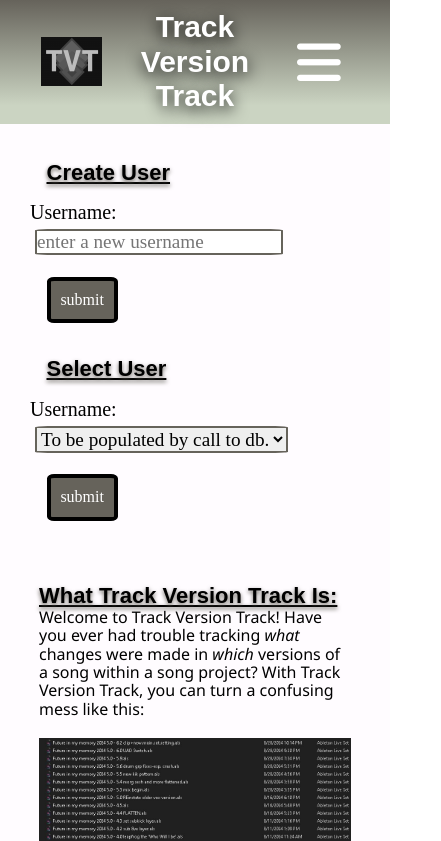
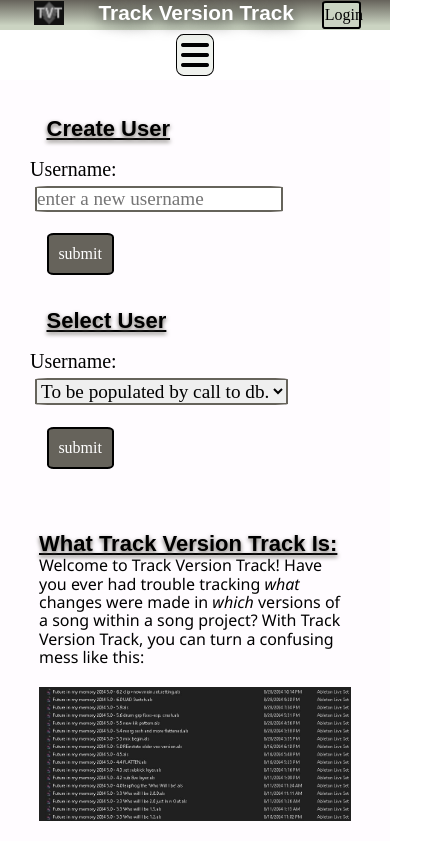
Before and after one commit to JohnPuskas/Capstone, a website: page index.html in a window 390 px wide. Shown: the top 841 px of the page, 441 px wide, since content can reach past the window. Drawn offline with nearby package versions, Linux system fonts and the light colour scheme; a web font is replaced by a local one.

Commit message:
Added collapsible hamburger and refactored style.css

```diff
--- a/index.html
+++ b/index.html
@@ -13,15 +13,18 @@
 </head>
 <body>
   <div id="root">
+    <div id="sticky">
       <header>
         <a class="header-bar-item" href="index.html">
           <img id="logo" src="/docs/TVT_logo_clip.PNG" alt="Track Version Track logo" />
         </a>
 
         <h1 class="header-bar-item" id="page-title">Track Version Track</h1>
+        <button class="header-bar-item submit-btn" id="user-login-btn">Login</button>
+      </header>
+    </div>
 
-        <div id="hamburger-nav-container" class="header-bar-item">
-        <nav>
+    <nav id="hamburger-nav-container" class="header-bar-item">
       <i class="fas fa-bars"></i>
       <ul class="hidden--mobile nav-links">
         <li><a href="index.html">Home</a></li>
@@ -30,8 +33,6 @@
         <li><a href="contact.html">Contact</a></li>
       </ul>
     </nav>
-      </div>
-      </header>
 
     <main>
       <section id="user-login-section">
--- a/index.js
+++ b/index.js
@@ -1,3 +1,7 @@
+document.querySelector(".fa-bars").addEventListener("click", () => {
+  document.querySelector("nav > ul").classList.toggle("hidden--mobile");
+});
+
 const contactForm = document.querySelector("#contact-form");
 
 contactForm.addEventListener("submit", event => {
--- a/style.css
+++ b/style.css
@@ -1,70 +1,156 @@
 * {
-  /* border: 2px solid red; */
   padding: 0%;
   margin: 0%;
 }
 
+/* ////////////////////////////////////////////// */
+/* Header and its content styling */
 header {
   background-image: linear-gradient( #66635B, #CBD4C2 85%);
   position: sticky;
   top: 0;
+  padding: 0%;
+  margin: 0%;
+  display: grid;
+  grid-template-columns:25% 50% 25%;
 }
 
-header, footer {
+/* The header is wrapped in the #sticky div
+  This is to allow the option to later include nav/hamburger as sticky
+*/
+#sticky {
+  position: sticky;
+  top: 0;
+}
+
+.header-bar-item {
+  text-align: center;
+  padding: 0%;
+  margin: 0%;
+}
+
+#logo {
+  max-height: 30px;
+  max-width: 30px;
+  margin: 0%;
+  padding: 1%;
+}
+
+/* The h1 in the header */
+#page-title {
+  font-family: "Barlow", sans-serif;
+  font-weight: 700;
+  font-size: 1.5rem;
+  padding: 1px;
+  margin: 0px;
+  color: #fff;
+  text-shadow: 0px 4px 16px #000000;
+  text-align: center;
+  text-wrap: nowrap;
+}
+
+/* user login button in header, also inherits styling from submit-btn class */
+#user-login-btn {
+  padding: 1%;
+  margin: 1% 30%;
+  background-color:#CBD4C2;
+  color: #000000;
+}
+
+/* ////////////////////////////////////////////// */
+/* Styling for the Nav */
+#hamburger-nav-container {
+  padding: 0%;
+  margin: 0%;
+  top: 0%;
+}
+
+ nav {
+  padding: 0%;
+  margin: 0%;
+}
+
+nav > .fa-bars {
+  font-size: 2rem;
   display: flex;
-  justify-content: space-evenly;
+  flex-direction: column;
+  align-items: center;
+  padding: 1%;
+  margin: 1%;
+  border: 1px solid black;
+  border-radius: 20%;
+  background-color: rgba(203, 212, 194, 0.3);
+}
+
+nav > ul {
+  list-style-type: none;
+
+}
+
+.nav-links > li:hover {
+  transform: scale(1.1);
+}
+
+li > a {
+  color: black;
+}
+
+/* ////////////////////////////////////////////// */
+footer {
+  display: flex;
+  flex-direction: row;
+  justify-content: space-around;
   margin: 0px;
   padding: 10px;
   border: none;
+  color: #fff;
+  background-color: #66635B;
 }
 
-.header-bar-item {
-  width: 33%;
-  display: flex;
-  flex-direction: column;
-  align-items: center;
+footer > a {
+  color: #fff;
 }
 
+/* ////////////////////////////////////////////// */
+/* Main page content */
 main {
   background-color: #FFFCFF ;
-
   margin: 0px;
   padding: 0px;
   border: none;
 }
 
-footer {
-  display: flex;
-  justify-content: space-around;
-  color: #fff;
-  background-color: #66635B;
-}
-
-#page-title {
-  font-family: "Barlow", sans-serif;
-  font-weight: 800;
-  font-size: 50px;
-  padding: 0px;
-  margin: 0px;
-  color: #fff;
-  text-shadow: 0px 4px 16px #000000;
-  text-align: center;
-}
-
 h2 {
-  font-size: 40px;
+  font-size: 20px;
   font-family: "Barlow", sans-serif;
   text-shadow: 0px 2px 4px #66635B;
   text-decoration-line: underline;
-
 }
 
 img {
   padding: 20px 0px;
 }
 
+p {
+  font-family: "Noto Sans", sans-serif;
+}
+
+a:hover {
+  color: blue;
+}
+
+.demo-image {
+  max-width: 50%;
+  height: auto;
+}
+
 section {
   padding: 30px;
+}
+
+/* The headings above the create/select user sections */
+.user-heading{
+  padding: 5%;
 }
 
 #user-login-section {
@@ -73,6 +159,29 @@ section {
   padding-top: 5%;
 }
 
+#content {
+  padding: 0% 10%;
+}
+
+/* Used for the Article sections throughout the app */
+.app-content {
+  padding-top: 5%;
+}
+
+/* Content just above the footer */
+.bottom-app-content {
+  padding-bottom: 5%;
+}
+
+.contact-text-heading {
+  text-align: center;
+  padding: 5%;
+}
+
+/* ////////////////////////////////////////////// */
+/* Forms related styling */
+
+/* form-input class includes inputs from multiple pages */
 .form-input, #how-they-heard {
   border: 2px solid #66635B;
   font-size: larger;
@@ -80,88 +189,13 @@ section {
   margin: 5px;
 }
 
-label {
-  font-size: x-large;
-}
-
-.user-heading{
-  padding: 5%;
-}
-
-#content {
-  padding: 0% 10%;
-}
-
-.app-content {
-  padding-top: 5%;
-}
-
-.bottom-app-content {
-  padding-bottom: 5%;
-}
-
-p {
-  font-family: "Noto Sans", sans-serif;
-}
-
-a {
-  color: #fff;
-}
-
-a:hover {
-  color: blue;
-}
-
 .submit-btn {
   background-color: #66635B;
   color: white;
-  font-size: x-large;
-  border: 4px solid black;
+  border: 2px solid black;
   padding: 3%;
   margin: 5%;
   border-radius: 10%;
-}
-
-#root {
-  padding: 0px;
-  border: none;
-  margin: 0px;
-}
-
-#logo {
-  height: auto;
-  width: auto;
-  max-height: 100px;
-  max-width: 100px;
-}
-
-.demo-image {
-  max-width: 50%;
-  height: auto;
-}
-
- #hamburger-nav-container {
-  display: flex;
-  justify-content: center;
-  height: 100%;
-}
-
-.fa-bars {
-  color: #fff;
-  font-size: 50px;
-  margin: 20px 100px;
-  display: flex;
-  flex-direction: column;
-  justify-content: space-evenly;
-}
-
-nav > ul {
-  display: flex;
-  justify-content: space-evenly;
-  flex-direction: column;
-  align-content: end;
-  display: none;
-  visibility: hidden;
 }
 
 #contact-form-container {
@@ -171,49 +205,19 @@ nav > ul {
   gap: 40px;
 }
 
-#form-elements-container-2 {
+#form-elements-container-2, #how-they-heard, #msg {
   display: flex;
   flex-direction: column;
   align-items: center;
 }
 
-#how-they-heard, #msg {
-  display: flex;
-  flex-direction: column;
-  align-items: center;
-}
 
-#email-info {
-  color:darkslategrey;
-}
-
-#email-info:hover {
-  color: blue;
-}
-
-.contact-text-heading {
-  text-align: center;
-  padding: 5%;
-}
-
-@media (max-width: 500px) {
+/* ////////////////////////////////////////////// */
+/* Mobile Styling */
+@media (max-width: 549px) {
   main {
     flex-direction: column;
     width: auto;
-  }
-
-  header {
-    flex-direction: row;
-    flex-wrap: wrap;
-    align-items: center;
-  }
-
-  #page-title{
-    flex-grow: 3;
-  }
-
-  header, footer {
-    flex-direction: row;
   }
 
   #user-login-section {
@@ -221,7 +225,7 @@ nav > ul {
   }
 
   #page-title {
-    font-size: 30px;
+    font-size: 1.3rem;
   }
 
   .submit-btn {
@@ -240,16 +244,51 @@ nav > ul {
     max-width: 100%;
   }
 
-  #logo {
-    max-height: 50%;
-    max-width: 50%;
+  /* ////////////////////////////////////////////// */
+  /* Mobile nav styles */
+  .hidden--mobile {
+    display: none;
   }
 
-/*
+  nav {
+    display: flex;
+    flex-direction: column;
+    align-items: center;
+  }
+
+  .nav-links > li {
+    margin: 0%;
+    padding: 8% 0%;
+    width: 100%;
+    text-align: center;
+    border-bottom: 2px solid black;
+  }
+
+}
+/* END mobile styling */
+/* ////////////////////////////////////////////// */
+
+/* ////////////////////////////////////////////// */
+/* Nav bar styling when not on mobile screens */
+@media (min-width: 550px) {
+  nav > .fa-bars {
+  display: none;
+  visibility: hidden;
+  }
+
   nav > ul {
     display: flex;
-    justify-content: space-evenly;
-    flex-direction: column;
-  } */
+    flex-direction: row;
+    justify-content: space-around;
+    background-color: #66635B;
+  }
 
+  .nav-links > li {
+    margin: 2px 0px;
+    border: 1px solid black;
+    padding: 4px 2px;
+    font-size: 12px;
+    background-color: #CBD4C2;
+    width: 25%;
+  }
 }
```
Lines whose indentation alone changed are shown as unchanged.
